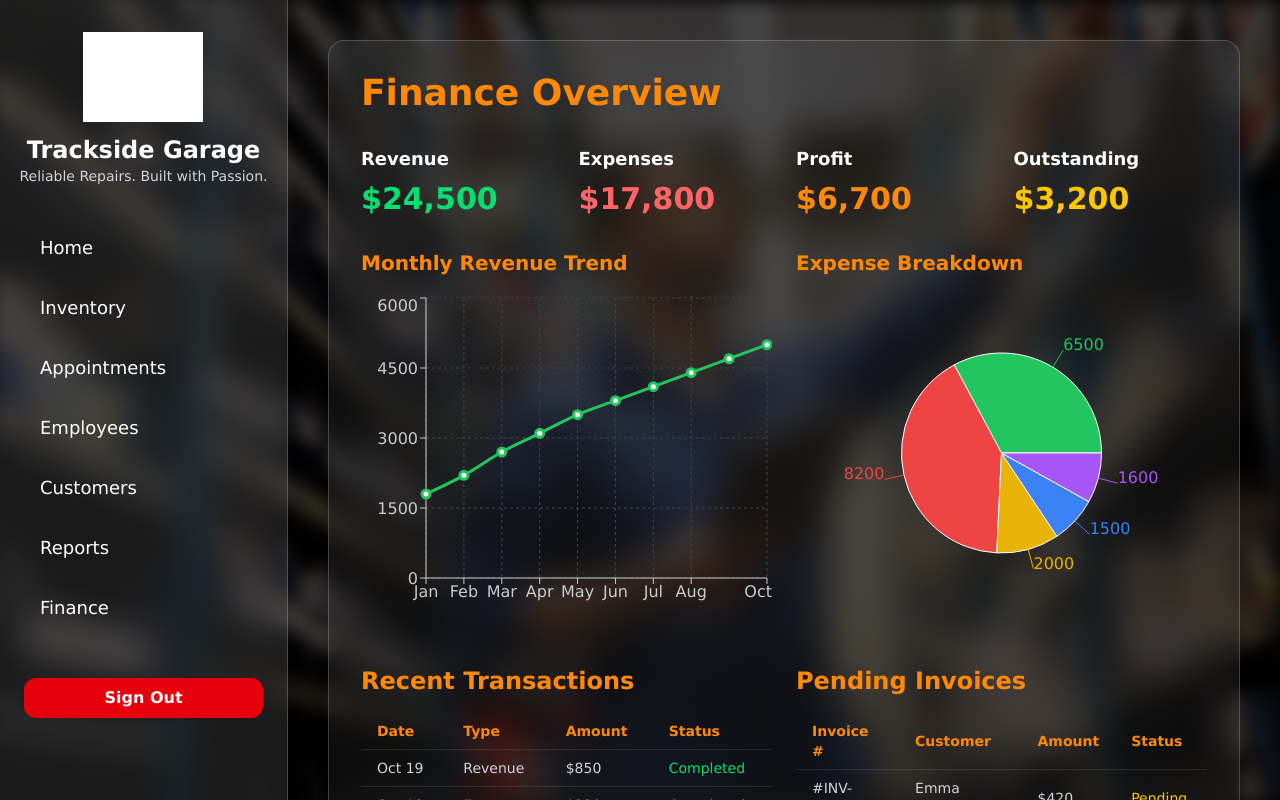
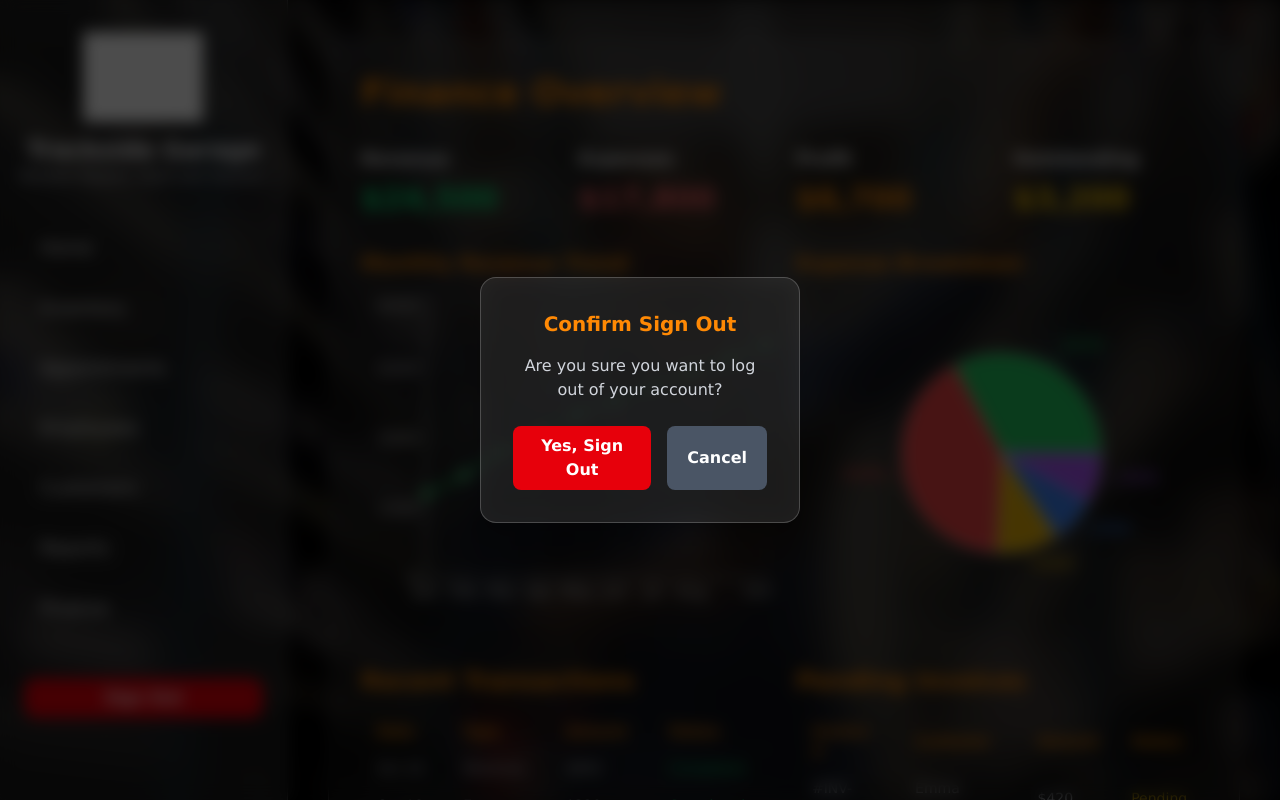
Before and after one commit to JasMeet2110/Code_Garage, a Next.js app: page /Admin/AdminFinance in a window 1280 px wide. Both pictures are taken after a click on the button "Sign Out". Shown: the top 800 px of the page. Built offline with nearby package versions, Linux system fonts and the light colour scheme; grey boxes are pictures that could not be loaded.

Commit message:
added validation before signing out

```diff
--- a/components/AdminSidebar.tsx
+++ b/components/AdminSidebar.tsx
@@ -3,9 +3,13 @@
 import Link from "next/link";
 import Image from "next/image";
 import { signOut } from "next-auth/react";
+import { useState } from "react";
 
 export default function AdminSidebar() {
+  const [showConfirm, setShowConfirm] = useState(false);
+
   return (
+    <>
       <aside className="fixed top-0 left-0 h-screen w-72 backdrop-blur-lg bg-white/10 border-r border-white/20 shadow-lg text-white flex flex-col items-center py-8 z-50">
         {/* Logo Section */}
         <div className="flex flex-col items-center mb-10">
@@ -17,7 +21,9 @@ export default function AdminSidebar() {
             className="invert brightness-0"
           />
           <h1 className="text-2xl font-bold mt-3">Trackside Garage</h1>
-        <p className="text-sm text-gray-300">Reliable Repairs. Built with Passion.</p>
+          <p className="text-sm text-gray-300">
+            Reliable Repairs. Built with Passion.
+          </p>
         </div>
 
         {/* Navigation Links */}
@@ -42,12 +48,59 @@ export default function AdminSidebar() {
 
           {/* Sign Out */}
           <button
-          onClick={() => signOut({ callbackUrl: "/" })}
+            onClick={() => setShowConfirm(true)}
             className="mt-8 bg-red-600 hover:bg-red-700 text-white text-center px-4 py-2 rounded-xl font-semibold transition-all duration-200 shadow-sm"
           >
             Sign Out
           </button>
         </nav>
       </aside>
+
+      {/* Confirmation Modal */}
+      {showConfirm && (
+        <div className="fixed inset-0 flex items-center justify-center bg-black/70 backdrop-blur-sm z-[999]">
+          <div className="bg-white/10 border border-white/20 rounded-2xl p-8 shadow-xl backdrop-blur-md text-center w-80 animate-fadeIn">
+            <h2 className="text-xl font-bold text-orange-400 mb-4">
+              Confirm Sign Out
+            </h2>
+            <p className="text-gray-300 mb-6">
+              Are you sure you want to log out of your account?
+            </p>
+
+            <div className="flex justify-center gap-4">
+              <button
+                onClick={() => signOut({ callbackUrl: "/" })}
+                className="bg-red-600 hover:bg-red-700 px-5 py-2 rounded-lg font-semibold text-white transition-all"
+              >
+                Yes, Sign Out
+              </button>
+              <button
+                onClick={() => setShowConfirm(false)}
+                className="bg-gray-600 hover:bg-gray-500 px-5 py-2 rounded-lg font-semibold text-white transition-all"
+              >
+                Cancel
+              </button>
+            </div>
+          </div>
+        </div>
+      )}
+
+      {/* Animation */}
+      <style jsx>{`
+        @keyframes fadeIn {
+          from {
+            opacity: 0;
+            transform: scale(0.95);
+          }
+          to {
+            opacity: 1;
+            transform: scale(1);
+          }
+        }
+        .animate-fadeIn {
+          animation: fadeIn 0.25s ease-out forwards;
+        }
+      `}</style>
+    </>
   );
 }
```
Lines whose indentation alone changed are shown as unchanged.
